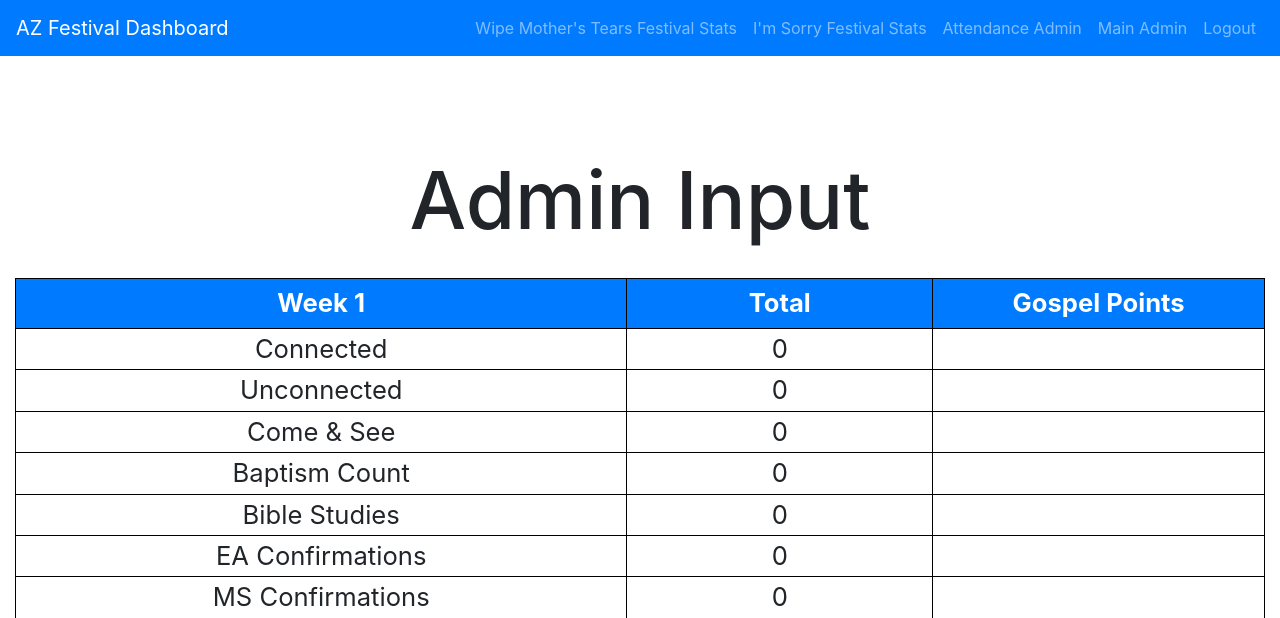
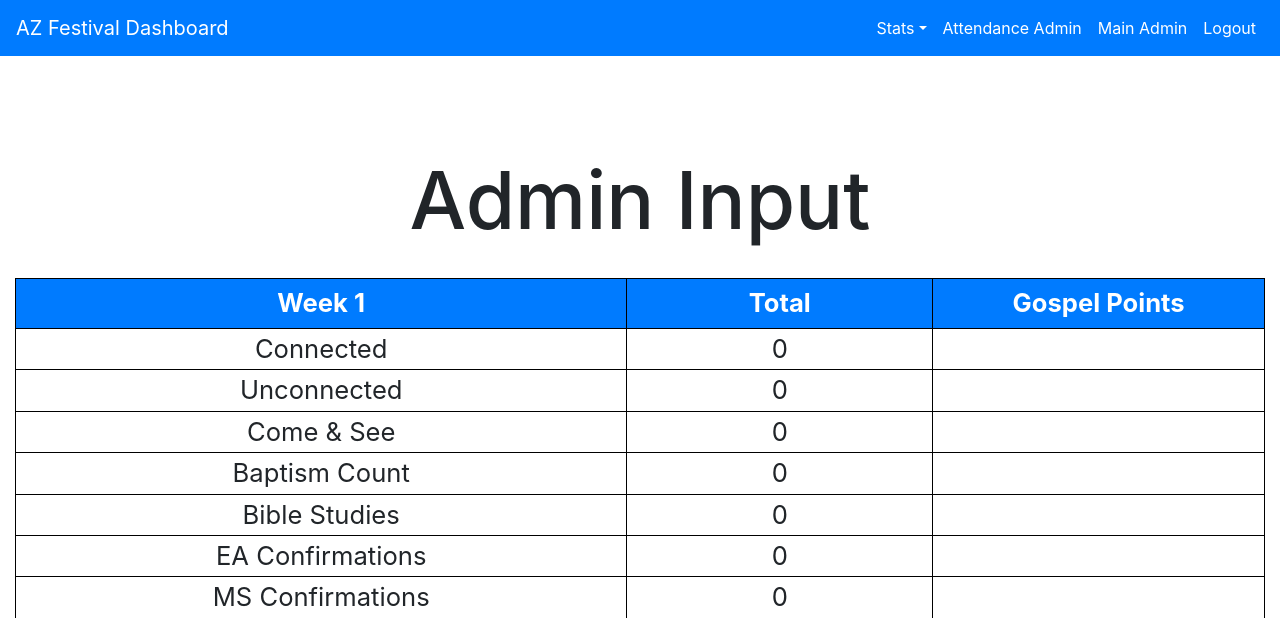
Before and after one commit to Osimba/azfestival, a PHP site: page /azfestival/admin.php in a window 1280 px wide. Shown: the top 618 px of the page. Run offline with PHP 8.4, Linux system fonts and the light colour scheme; the visitor is signed in with stand-in values (Sample User, id 1); data that the repository does not hold is empty; some libraries are stand-ins or nearby versions.

Commit message:
complete 2nd festival and changes in header

```diff
--- a/css/style.css
+++ b/css/style.css
@@ -1,3 +1,8 @@
+
+.navbar-dark .navbar-nav .nav-link {
+	color: white;
+}
+
 /* Home Page */
 div.overlay {
 	background-color: rgba(0, 0, 0, 0.4);
--- a/js/app.js
+++ b/js/app.js
@@ -20,6 +20,8 @@ $(document).ready(function() {
 	});
 
 	$("#update-data").click(function() {
+		$(this).prop("disabled", true);
+		$("#loader").show();
 
 		if(listOfChanges.length < 1) {
 			alert("No changes made.")
@@ -32,6 +34,8 @@ $(document).ready(function() {
 						'changes': listOfChanges
 				},
 				success: function(response) {
+					$("#loader").hide();
+					$(this).prop("disabled", false);
 					alert(response);
 					window.location = "./admin.php"
 				}
@@ -42,6 +46,8 @@ $(document).ready(function() {
 	}); //#update-data
 
 	$("#update-attendance-data").click(function() {
+		$(this).prop("disabled", true);
+		$("#loader").show();
 
 		if(listOfChanges.length < 1) {
 			alert("No changes made.")
@@ -54,6 +60,8 @@ $(document).ready(function() {
 						'attendance': listOfChanges
 				},
 				success: function(response) {
+					$("#loader").hide();
+					$(this).prop("disabled", false);
 					alert(response);
 					window.location = "./usa-admin.php"
 				}
--- a/usa-stats.php
+++ b/usa-stats.php
@@ -10,19 +10,20 @@
 
 	$i = 0;
 
+	//Get data for Total
 	foreach ($sortedLeaderArray as $leader) {
 		$festivalData[$i] = $Group->getWeekTable(1013, 1026, $leader);
 		$attendanceData[$i] =  $Leader->getLeaderAttendance($leader);
 		$i++;
 	}
 
-	print_r($festivalData[0]);
 
 	$uTotal = 0;
 	$cTotal = 0;
 	$bTotal = 0;
 	$aTotal = 0;
 
+	//Add all data for totals in unconnected, connected, baptisms and attendance
 	for ($j = 0; $j < sizeof($sortedLeaderArray); $j++) {
 
 		foreach($festivalData[$j] as $value) {
--- a/views/headers/header.php
+++ b/views/headers/header.php
@@ -28,10 +28,18 @@
 				</button>
 			<div class="collapse navbar-collapse" id="navbarNav">
 				    <div class="navbar-nav ml-auto">
-				    	<a class="nav-item nav-link" href="<? echo ROOT_DIR . 'usa-stats.php'; ?>">Wipe Mother's Tears Festival Stats</a>
-							<a class="nav-item nav-link" href="<? echo ROOT_DIR . 'index.php'; ?>">I'm Sorry Festival Stats</a>
+
+				    	<div class="dropdown nav-item">
+				    		<a class="nav-link dropdown-toggle" href="#" role="button" id="dropdownStats" data-toggle="dropdown" aria-haspopup="true" aria-expanded="false">Stats</a>
+
+							<div class="dropdown-menu" aria-labelledby="dropdownStats">
+								<a class="dropdown-item" href="<? echo ROOT_DIR . 'usa-stats.php'; ?>">Wipe Mother's Tears Festival</a>
+								<a class="dropdown-item" href="<? echo ROOT_DIR . 'index.php'; ?>">I'm Sorry Festival</a>
+							</div>
+						</div>
 
 						<?php if(isset($_SESSION["leader"])): ?>
+
 							<a class="nav-link" href="<? echo ROOT_DIR . 'usa-admin.php'; ?>">Attendance Admin</a>
 							<a class="nav-link" href="<? echo ROOT_DIR . 'admin.php'; ?>">Main Admin</a>
 							<a class="nav-link" href="<? echo ROOT_DIR . 'login-admin.php?logout=true'; ?>">Logout</a>
--- a/views/v_admin.php
+++ b/views/v_admin.php
@@ -12,9 +12,9 @@
 <?php } ?>
 
 <div class="text-center">
-	<img src="images/loader.gif" id="loader" width="200px" style="display: none;">
+	<img src="<?= IMAGE_DIR ?>loader.gif" id="loader" width="100px" style="display: none;">
 </div>
-
+<br>
 <button id="update-data" class="btn btn-primary btn-block">Update</button>
 </main>
 
--- a/views/v_usa-admin.php
+++ b/views/v_usa-admin.php
@@ -26,6 +26,10 @@
 
 <br><hr><br>
 
+<div class="text-center">
+	<img src="<?= IMAGE_DIR ?>loader.gif" id="loader" width="100px" style="display: none;">
+</div>
+<br>
 <button id="update-attendance-data" class="btn btn-primary btn-block">Update</button>
 </main>
 
```
